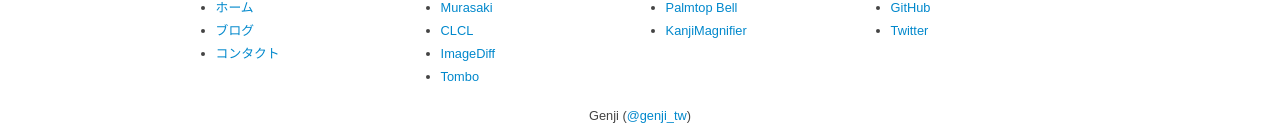
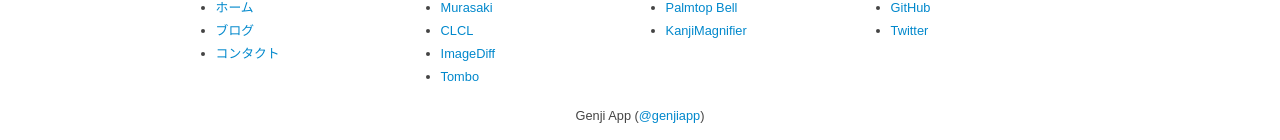
Before and after one commit to GenjiApp/genjiapp.github.io, a Jekyll site: the page built from index.html, in a window 1280 px wide. Shown: the part 1167-1307 px from the top of the page. Built offline with Jekyll 4.4.1, drawn with Linux system fonts in a browser that asks for light colours; Markdown is read by kramdown in place of the engine named in the settings.

Commit message:
change Twitter account to @genjiapp

```diff
--- a/_includes/footer.html
+++ b/_includes/footer.html
@@ -42,7 +42,7 @@
   {% endunless %}
 
   <address>
-    Genji (<a href="http://twitter.com/genji_tw">@genji_tw</a>)
+    Genji App (<a href="http://twitter.com/genjiapp">@genjiapp</a>)
   </address>
 </footer>
 <!-- end of including from footer.html -->
--- a/_layouts/home.html
+++ b/_layouts/home.html
@@ -33,7 +33,7 @@
       <ul>
         <li><a href="https://docs.google.com/spreadsheet/viewform?formkey=dHZLVGhBRnZUb1JTelcwUFN5X3o3V1E6MQ" target="_blank">Contact</a></li>
         <li><a href="https://github.com/GenjiApp">GitHub</a></li>
-        <li><a href="http://twitter.com/genji_tw">Twitter</a></li>
+        <li><a href="http://twitter.com/genjiapp">Twitter</a></li>
       </ul>
     </article>
 
```
